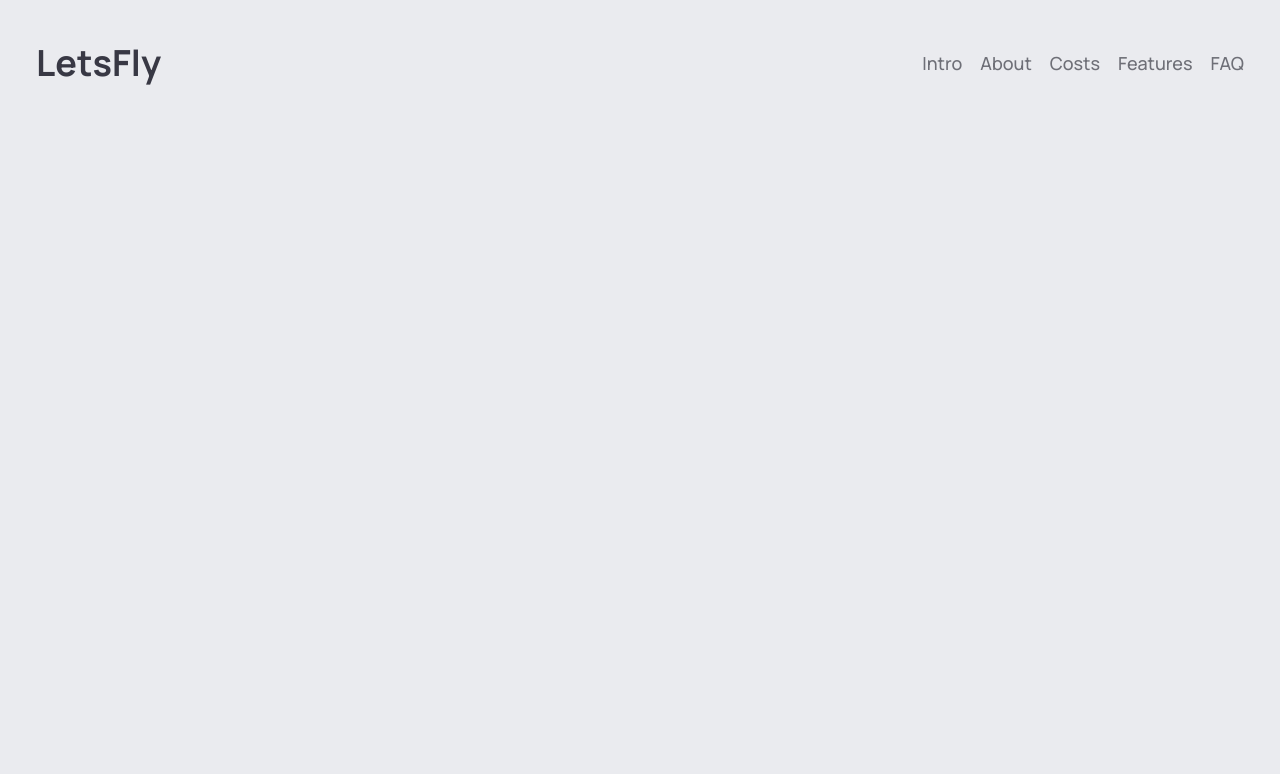
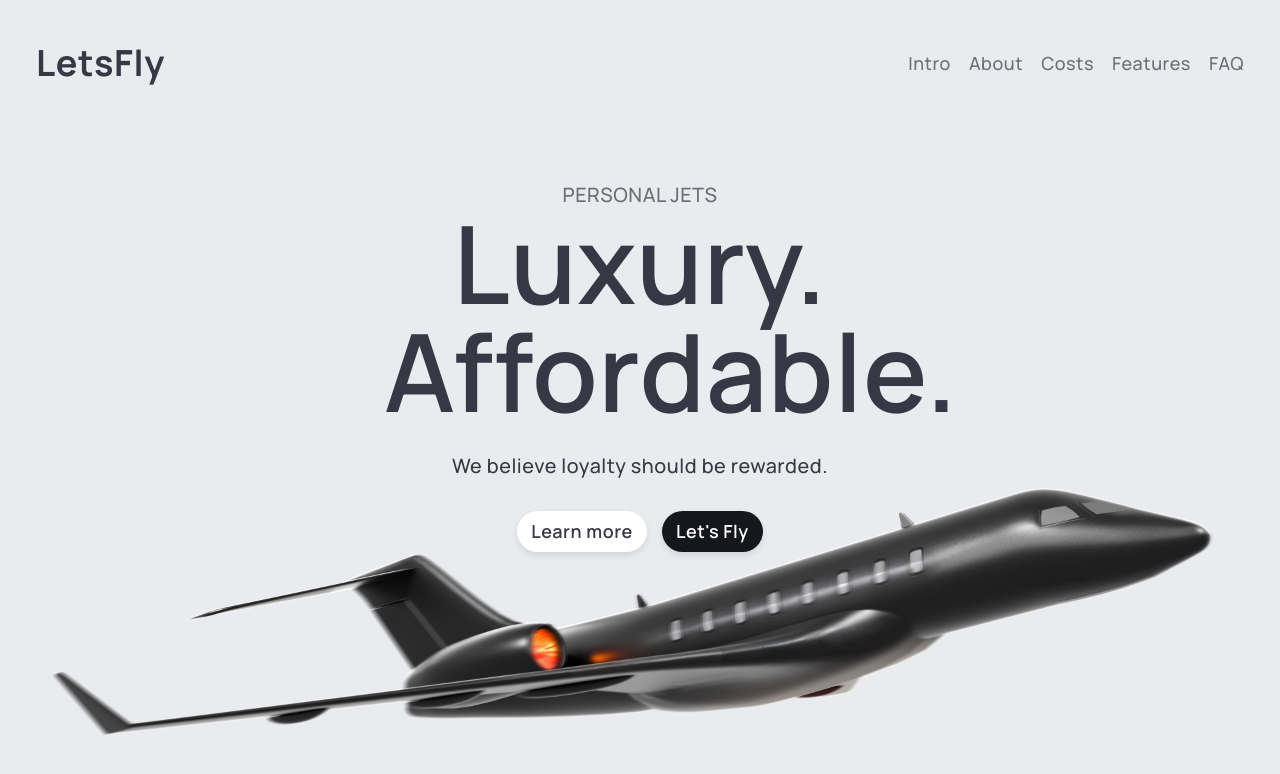
Before and after one commit to azatyanhovhannes/fly-project, a plain HTML site: page index.html in a window 1280 px wide. Drawn offline with Linux system fonts and the light colour scheme.

Commit message:
welcome block

```diff
--- a/css/main.scss
+++ /dev/null
@@ -1,61 +0,0 @@
-@import url('https://fonts.googleapis.com/css2?family=Manrope:wght@200..800&display=swap');
-
-:root {
-	--color-bg: #eaebef;
-	--color-block: #fff;
-	--color-text: #383844;
-	--color-muted: #6e6f77;
-
-	--color-accent: #ff5c00;
-	--color-accent-hover: #e14c00;
-
-	--color-border: #d1d1d6;
-	--color-shadow: rgba(0, 0, 0, 0.05);
-	--color-overlay: rgba(0, 0, 0, 0.1);
-
-	--color-success: #34c759;
-	--color-error: #ff3b30;
-	--color-warning: #ffcc00;
-}
-
-html {
-	font-size: 18px;
-}
-
-body {
-	background-color: var(--color-bg);
-	color: var(--color-text);
-
-	font-family: 'Manrope', sans-serif;
-	font-optical-sizing: auto;
-	font-weight: 400;
-	font-style: normal;
-}
-
-.header {
-	padding: 2rem;
-	display: flex;
-	justify-content: space-between;
-	align-items: center;
-}
-
-.header .logo {
-	font-size: 2rem;
-	font-weight: 700;
-}
-
-.header .menu > ul {
-	display: flex;
-	align-items: center;
-	gap: 1rem;
-}
-
-.header .menu > ul > li > a {
-	font-weight: 500;
-	color: var(--color-muted);
-	transition: color 0.3s ease;
-}
-
-.header .menu > ul > li > a:hover {
-	color: var(--color-text);
-}
--- a/index.html
+++ b/index.html
@@ -22,14 +22,14 @@
 		/>
 	</head>
 	<body>
-		<header class="header">
+		<header class="header container">
 			<a
 				href="/"
-				class="logo"
+				class="header__logo"
 			>
 				LetsFly
 			</a>
-			<nav class="menu">
+			<nav class="header__menu">
 				<ul>
 					<li><a href="#">Intro</a></li>
 					<li><a href="#">About</a></li>
@@ -39,5 +39,30 @@
 				</ul>
 			</nav>
 		</header>
+
+		<main class="welcome container">
+			<div class="welcome__information">
+				<div class="welcome__sub-text">Personal jets</div>
+				<h1 class="welcome__title">
+					Luxury.
+					<br />
+					Affordable.
+				</h1>
+				<div class="welcome__description">
+					We believe loyalty should be rewarded.
+				</div>
+
+				<div class="welcome__cta">
+					<button class="btn">Learn more</button>
+					<button class="btn btn--primary">Let's Fly</button>
+				</div>
+			</div>
+
+			<img
+				class="welcome__plane"
+				src="/assets/images/plane/06.png"
+				draggable="false"
+			/>
+		</main>
 	</body>
 </html>
--- /dev/null
+++ b/scss/_header.scss
@@ -0,0 +1,29 @@
+.header {
+	padding: 2rem;
+	display: flex;
+	justify-content: space-between;
+	align-items: center;
+
+	&__logo {
+		font-size: 2rem;
+		font-weight: 700;
+	}
+
+	&__menu {
+		> ul {
+			display: flex;
+			align-items: center;
+			gap: 1rem;
+
+			> li > a {
+				font-weight: 500;
+				color: $color-muted;
+				transition: color 0.3s ease;
+
+				&:hover {
+					color: $color-text;
+				}
+			}
+		}
+	}
+}
--- /dev/null
+++ b/scss/_ui.scss
@@ -0,0 +1,21 @@
+.btn {
+	border-radius: 1.5rem;
+	background-color: $color-block;
+	padding: 0.4rem 0.8rem;
+	font-weight: 600;
+	box-shadow: 0 3px 6px rgba(0, 0, 0, 0.1);
+	transition: background-color 0.4s ease;
+
+	&:hover {
+		background-color: #f1f1f1;
+	}
+
+	&--primary {
+		background-color: #16171c;
+		color: $color-block;
+
+		&:hover {
+			background-color: $color-text;
+		}
+	}
+}
--- /dev/null
+++ b/scss/_variables.scss
@@ -0,0 +1,37 @@
+@import url("https://fonts.googleapis.com/css2?family=Manrope:wght@200..800&display=swap");
+
+:root {
+	--color-bg: #eaebef;
+	--color-block: #fff;
+	--color-text: #383844;
+	--color-muted: #6e6f77;
+
+	--color-accent: #ff5c00;
+	--color-accent-hover: #e14c00;
+
+	--color-border: #d1d1d6;
+	--color-shadow: rgba(0, 0, 0, 0.05);
+	--color-overlay: rgba(0, 0, 0, 0.1);
+
+	--color-success: #34c759;
+	--color-error: #ff3b30;
+	--color-warning: #ffcc00;
+}
+
+$font-family: "Manrope", sans-serif;
+
+$color-bg: var(--color-bg);
+$color-block: var(--color-block);
+$color-text: var(--color-text);
+$color-muted: var(--color-muted);
+
+$color-accent: var(--color-accent);
+$color-accent-hover: var(--color-accent-hover);
+
+$color-border: var(--color-border);
+$color-shadow: var(--color-shadow);
+$color-overlay: var(--color-overlay);
+
+$color-success: var(--color-success);
+$color-error: var(--color-error);
+$color-warning: var(--color-warning);
--- /dev/null
+++ b/scss/_welcome.scss
@@ -0,0 +1,50 @@
+.welcome {
+	position: relative;
+	display: flex;
+	justify-content: center;
+	align-items: center;
+	min-height: 60vh;
+
+	&__information {
+		width: 40%;
+		margin: 0 auto;
+		text-align: center;
+		position: relative;
+		z-index: 1;
+	}
+	&__sub-text {
+		opacity: 0.7;
+		text-transform: uppercase;
+		font-size: 1.1rem;
+		font-weight: 500;
+	}
+	&__title {
+		font-size: 6rem;
+		font-weight: 600;
+		line-height: 1;
+	}
+	&__description {
+		margin: 1.4rem 0 1.7rem;
+		font-size: 1.1rem;
+		font-weight: 500;
+	}
+
+	&__cta {
+		display: flex;
+		align-items: center;
+		justify-content: center;
+		gap: 0.8rem;
+		margin: 0 auto;
+	}
+
+	&__plane {
+		position: absolute;
+		bottom: -18rem;
+		max-width: 100%;
+		height: auto;
+		margin-top: 0;
+		z-index: 0;
+		pointer-events: none;
+		user-select: none;
+	}
+}
--- /dev/null
+++ b/scss/main.scss
@@ -0,0 +1,30 @@
+@import "variables";
+
+html {
+	font-size: 18px;
+}
+
+body {
+	background-color: $color-bg;
+	color: $color-text;
+
+	font-family: $font-family;
+	font-optical-sizing: auto;
+	font-weight: 400;
+	font-style: normal;
+	letter-spacing: 0.03em;
+}
+
+button {
+	cursor: pointer;
+}
+
+.container {
+	max-width: 1650px;
+	width: 100%;
+	margin: 0 auto;
+}
+
+@import "ui";
+@import "header";
+@import "welcome";
```
Also changed, not shown: css/_variables.css (added), dist/css/_varables.min.css (added), dist/css/main.min.css, 4 other files.
